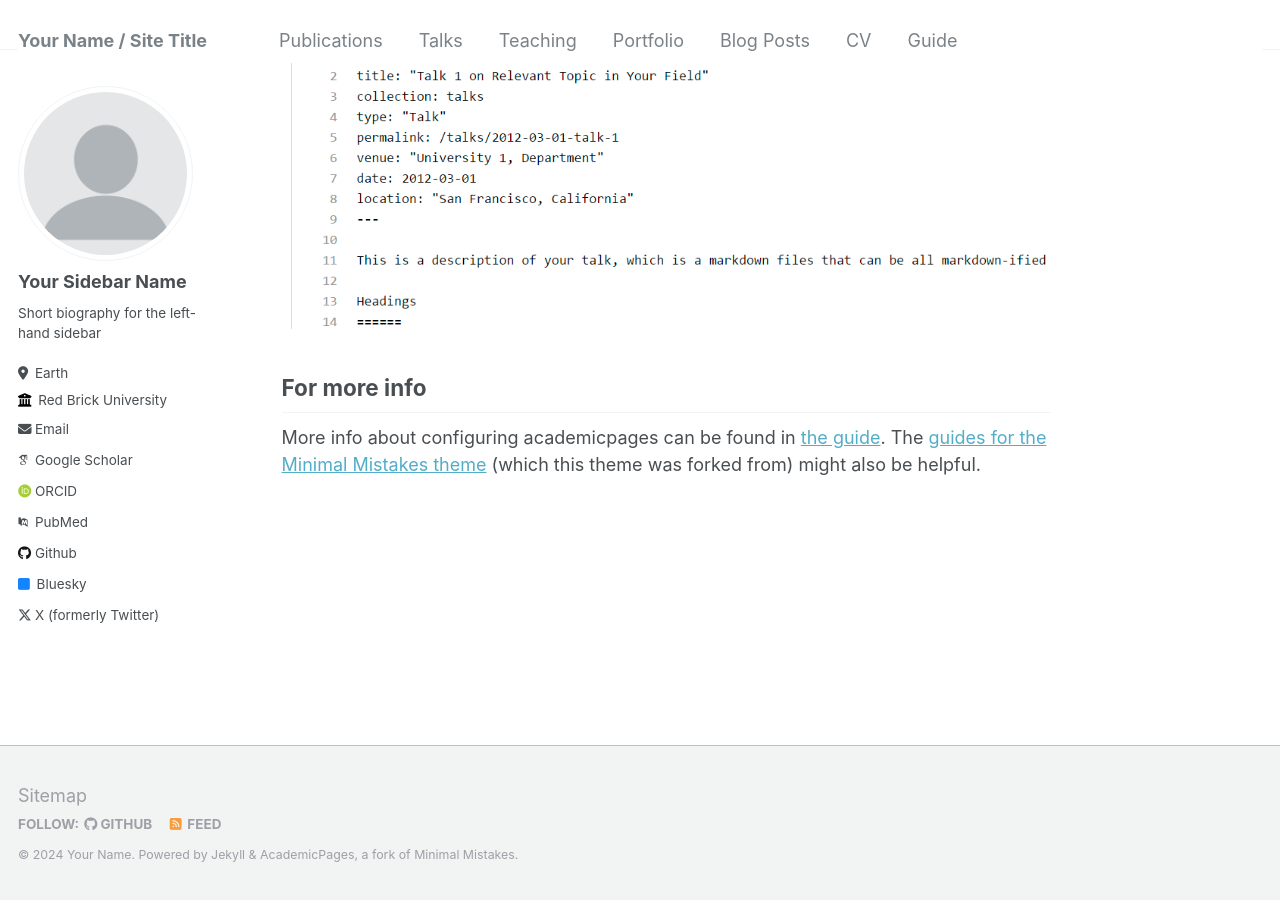
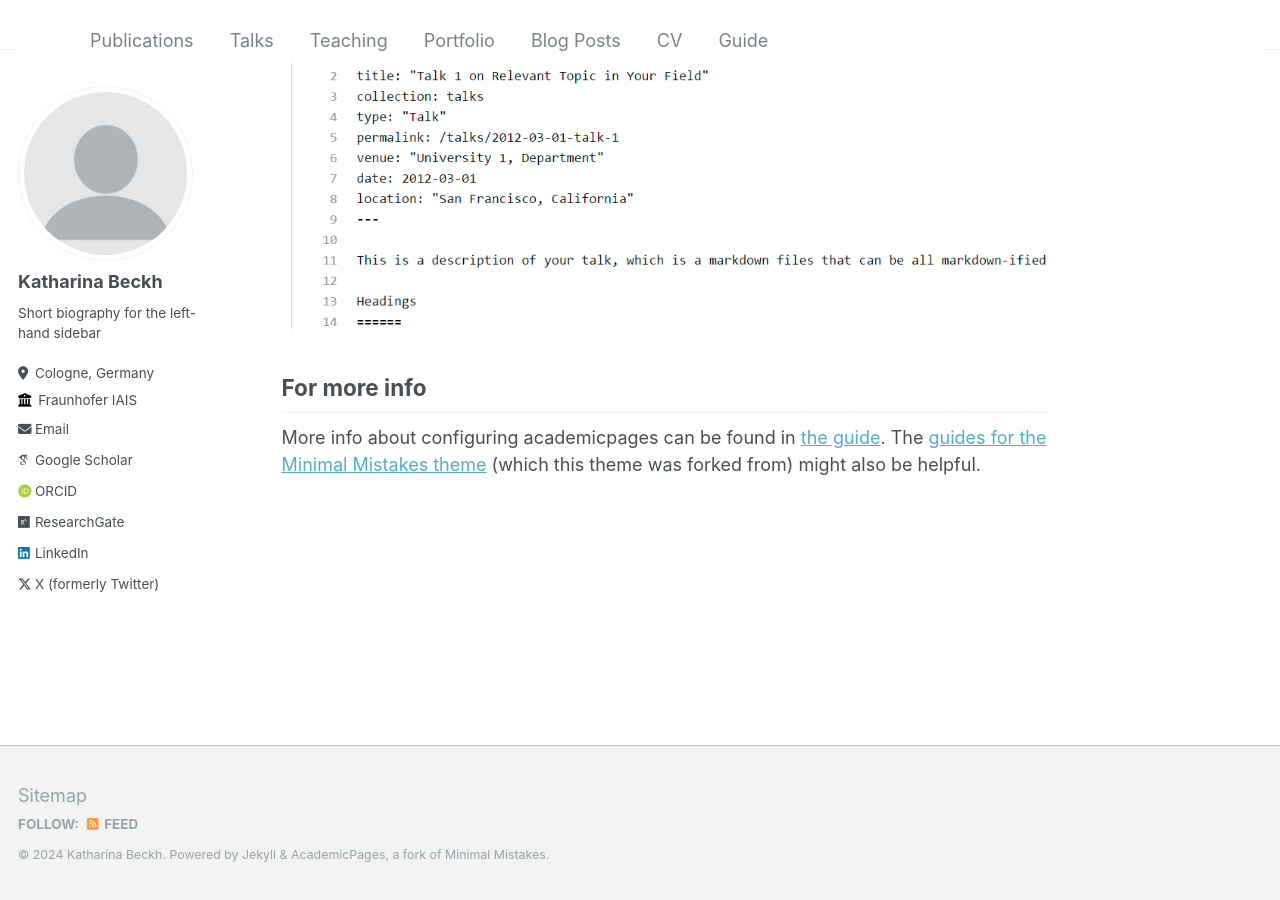
Before and after one commit to kbeckh/kbeckh.github.io, a Jekyll site: the page built from _pages/about.md, in a window 1280 px wide and 900 px high, scrolled down 2640 px. Built offline with Jekyll 4.4.1, drawn with Linux system fonts in a browser that asks for light colours; some web fonts are replaced.

Commit message:
Update _config.yml

```diff
--- a/_config.yml
+++ b/_config.yml
@@ -8,13 +8,13 @@
 
 # Basic Site Settings
 locale                   : "en-US"
-title                    : "Your Name / Site Title"
+title                    : ""
 title_separator          : "-"
-name                     : &name "Your Name"
+name                     : &name "Katharina Beckh"
 description              : &description "personal description"
 url                      : https://academicpages.github.io # the base hostname & protocol for your site e.g. "https://mmistakes.github.io"
 baseurl                  : "" # the subpath of your site, e.g. "/blog"
-repository               : "academicpages/academicpages.github.io"
+repository               : "kbeckh/kbeckh.github.io"
 
 # Site Author - The following control what appear as part of the author content on the side bar.
 #               If a field is blank the icon and link will not appear, otherwise it will be shown.
@@ -22,32 +22,32 @@ repository               : "academicpages/academicpages.github.io"
 author:
   # Biographic information
   avatar           : "profile.png"
-  name             : "Your Sidebar Name"
+  name             : "Katharina Beckh"
   pronouns         : # example: "she/her"
   bio              : "Short biography for the left-hand sidebar"
-  location         : "Earth"
-  employer         : "Red Brick University"
+  location         : "Cologne, Germany"
+  employer         : "Fraunhofer IAIS"
   uri              : # URL
   email            : "none@example.org"
 
   # Academic websites
   arxiv            : # URL - Update with the correct link to your profile
-  googlescholar    : "https://scholar.google.com/citations?user=PS_CX0AAAAAJ"
+  googlescholar    : "https://scholar.google.com/citations?user=P24VptUAAAAJ"
   impactstory      : # URL
-  orcid            : "http://orcid.org/yourorcidurl"
-  pubmed           : "https://www.ncbi.nlm.nih.gov/pubmed/?term=john+snow"
-  researchgate     : # URL
+  orcid            : "https://orcid.org/0000-0002-7824-6647"
+  pubmed           : #"https://www.ncbi.nlm.nih.gov/pubmed/?term=john+snow"
+  researchgate     : "https://www.researchgate.net/profile/Katharina-Beckh"
 
   # Repositories and software development
   bitbucket        : # Username - Update with your username on the site
   codepen          : # Username
   dribbble         : # Username
-  github           : "academicpages"
+  github           : # "academicpages"
   kaggle           : # Username
   stackoverflow    : # User number or user number and name (i.e., use "1" or "1/jeff-atwood")
 
   # Social media
-  bluesky          : "bsky.app" # Replace this with you Bluesky username
+  bluesky          : #"bsky.app" # Replace this with you Bluesky username
   facebook         : # Username
   flickr           : # Username
   foursquare       : # Username
@@ -56,7 +56,7 @@ author:
   keybase          : # Username
   instagram        : # Username
   lastfm           : # Username
-  linkedin         : # Username
+  linkedin         : "www.linkedin.com/in/katharinabeckh"
   mastodon         : # URL
   medium           : # URL
   pinterest        : # Username
@@ -64,7 +64,7 @@ author:
   steam            : # Username
   telegram         : # URL
   tumblr           : # Username
-  twitter          : "UniofOxford"  # Replace this with your X / Twitter handle
+  twitter          : "kbeckh"  # Replace this with your X / Twitter handle
   vine             : # Username
   weibo            : # Username
   wikipedia        : # Username
```
